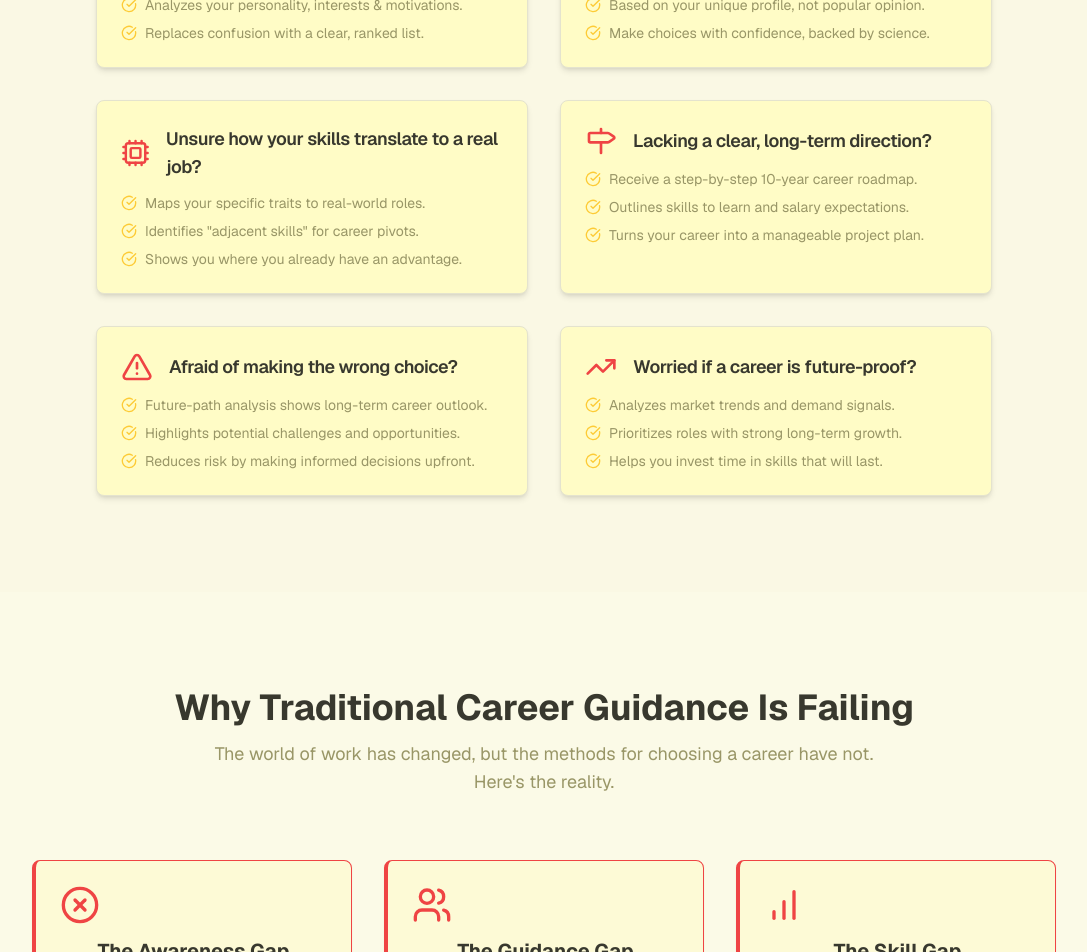
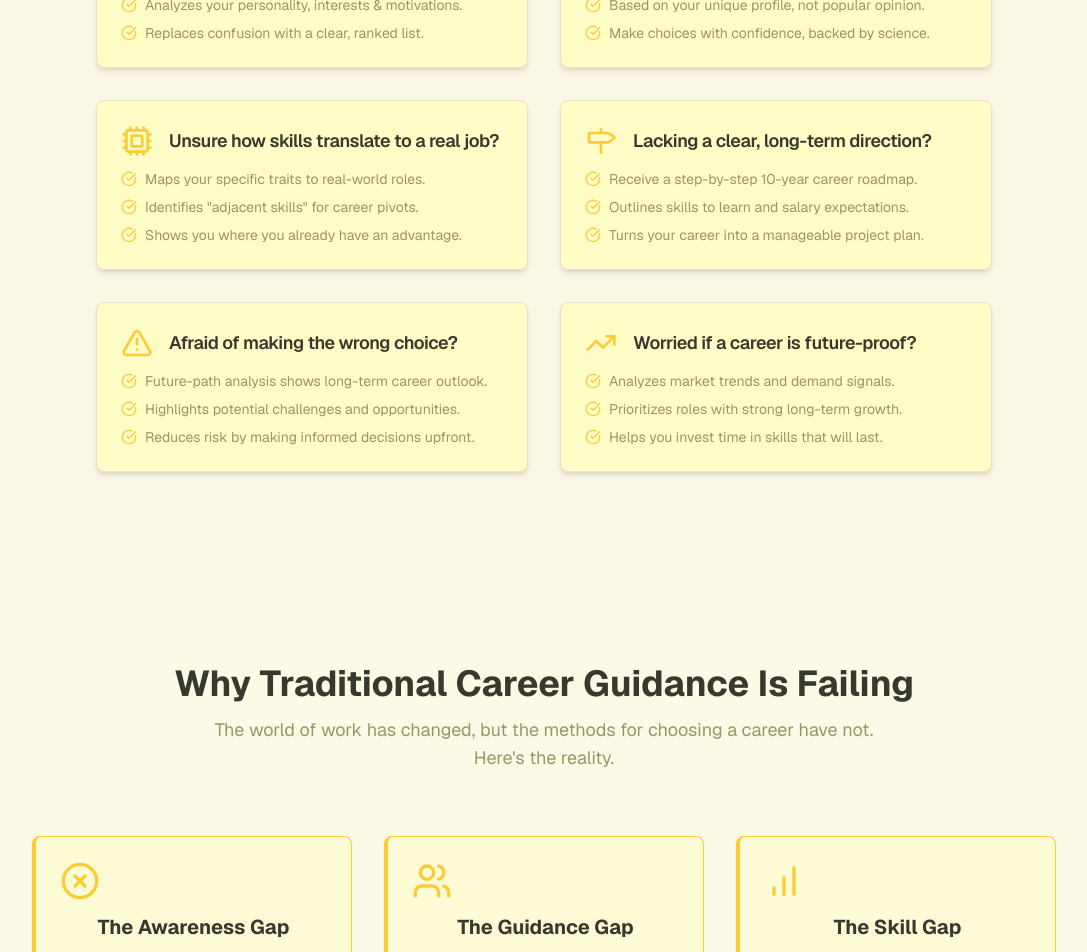
Before and after one commit to SinghRaghvendra/Margdarshak-AI, a Next.js app: page / in a window 1280 px wide. Shown: the part 1840-2792 px from the top of the page, without its empty margins (96-1183 px from the left). Built offline with nearby package versions, Linux system fonts and the light colour scheme; no server answers.

Commit message:
Why Traditional Career Guidance Is Failing dont use red color too much.

```diff
--- a/src/components/HomePageClient.tsx
+++ b/src/components/HomePageClient.tsx
@@ -73,54 +73,54 @@ export default function HomePageClient() {
 
   const problemsAndSolutions = [
       {
-        icon: <Search className="h-8 w-8 text-destructive" />,
-        problem: 'Overwhelmed by countless options?',
-        solutions: [
+        icon: <Search className="h-8 w-8 text-primary" />,
+        painPoint: 'Overwhelmed by countless options?',
+        solutionPoints: [
             'AI matching narrows thousands of careers to your top 3.',
             'Analyzes your personality, interests & motivations.',
             'Replaces confusion with a clear, ranked list.'
         ]
       },
       {
-        icon: <Group className="h-8 w-8 text-destructive" />,
-        problem: 'Relying on biased, unsolicited advice?',
-        solutions: [
+        icon: <Group className="h-8 w-8 text-primary" />,
+        painPoint: 'Relying on biased, unsolicited advice?',
+        solutionPoints: [
             'Get objective, data-driven suggestions.',
             'Based on your unique profile, not popular opinion.',
             'Make choices with confidence, backed by science.'
         ]
       },
       {
-        icon: <Cpu className="h-8 w-8 text-destructive" />,
-        problem: 'Unsure how your skills translate to a real job?',
-        solutions: [
+        icon: <Cpu className="h-8 w-8 text-primary" />,
+        painPoint: 'Unsure how skills translate to a real job?',
+        solutionPoints: [
            'Maps your specific traits to real-world roles.',
            'Identifies "adjacent skills" for career pivots.',
            'Shows you where you already have an advantage.'
         ]
       },
       {
-        icon: <Milestone className="h-8 w-8 text-destructive" />,
-        problem: 'Lacking a clear, long-term direction?',
-        solutions: [
+        icon: <Milestone className="h-8 w-8 text-primary" />,
+        painPoint: 'Lacking a clear, long-term direction?',
+        solutionPoints: [
             'Receive a step-by-step 10-year career roadmap.',
             'Outlines skills to learn and salary expectations.',
             'Turns your career into a manageable project plan.'
         ]
       },
       {
-        icon: <AlertTriangle className="h-8 w-8 text-destructive" />,
-        problem: 'Afraid of making the wrong choice?',
-        solutions: [
+        icon: <AlertTriangle className="h-8 w-8 text-primary" />,
+        painPoint: 'Afraid of making the wrong choice?',
+        solutionPoints: [
             'Future-path analysis shows long-term career outlook.',
             'Highlights potential challenges and opportunities.',
             'Reduces risk by making informed decisions upfront.'
         ]
       },
       {
-        icon: <TrendingUp className="h-8 w-8 text-destructive" />,
-        problem: 'Worried if a career is future-proof?',
-        solutions: [
+        icon: <TrendingUp className="h-8 w-8 text-primary" />,
+        painPoint: 'Worried if a career is future-proof?',
+        solutionPoints: [
             'Analyzes market trends and demand signals.',
             'Prioritizes roles with strong long-term growth.',
             'Helps you invest time in skills that will last.'
@@ -130,17 +130,17 @@ export default function HomePageClient() {
 
   const researchPoints = [
     {
-      icon: <XCircle className="h-10 w-10 text-destructive mb-3" />,
+      icon: <XCircle className="h-10 w-10 text-primary mb-3" />,
       title: 'The Awareness Gap',
       description: 'A staggering 93% of Indian students know about only seven career options, while hundreds of high-growth fields remain hidden.'
     },
     {
-      icon: <Users className="h-10 w-10 text-destructive mb-3" />,
+      icon: <Users className="h-10 w-10 text-primary mb-3" />,
       title: 'The Guidance Gap',
       description: 'With less than 10,000 trained counsellors for over 400 million students and professionals, getting personalized, unbiased advice is nearly impossible.'
     },
     {
-      icon: <BarChart className="h-10 w-10 text-destructive mb-3" />,
+      icon: <BarChart className="h-10 w-10 text-primary mb-3" />,
       title: 'The Skill Gap',
       description: 'The half-life of a professional skill has dropped to just a few years. What was valuable yesterday may be obsolete tomorrow, making the right guidance more critical than ever.'
     }
@@ -347,11 +347,11 @@ export default function HomePageClient() {
                 <Card key={index} className="bg-card shadow-md hover:shadow-lg transition-shadow">
                   <CardHeader className="flex flex-row items-center gap-4 space-y-0 pb-3">
                     {item.icon}
-                    <CardTitle className="text-lg font-semibold">{item.problem}</CardTitle>
+                    <CardTitle className="text-lg font-semibold">{item.painPoint}</CardTitle>
                   </CardHeader>
                   <CardContent>
                     <ul className="space-y-2 text-sm text-muted-foreground">
-                        {item.solutions.map((solution, i) => (
+                        {item.solutionPoints.map((solution, i) => (
                             <li key={i} className="flex items-start">
                                 <CheckCircle className="h-4 w-4 text-primary mr-2 mt-0.5 flex-shrink-0" />
                                 <span>{solution}</span>
@@ -376,7 +376,7 @@ export default function HomePageClient() {
                 </div>
                 <div className="max-w-5xl mx-auto grid grid-cols-1 md:grid-cols-3 gap-8">
                     {researchPoints.map((point, index) => (
-                        <Card key={index} className="bg-card/50 border-l-4 border-destructive text-center p-6">
+                        <Card key={index} className="bg-card/50 border-l-4 border-primary text-center p-6">
                            {point.icon}
                            <h3 className="text-xl font-bold mt-2">{point.title}</h3>
                            <p className="text-muted-foreground mt-2">{point.description}</p>
```
